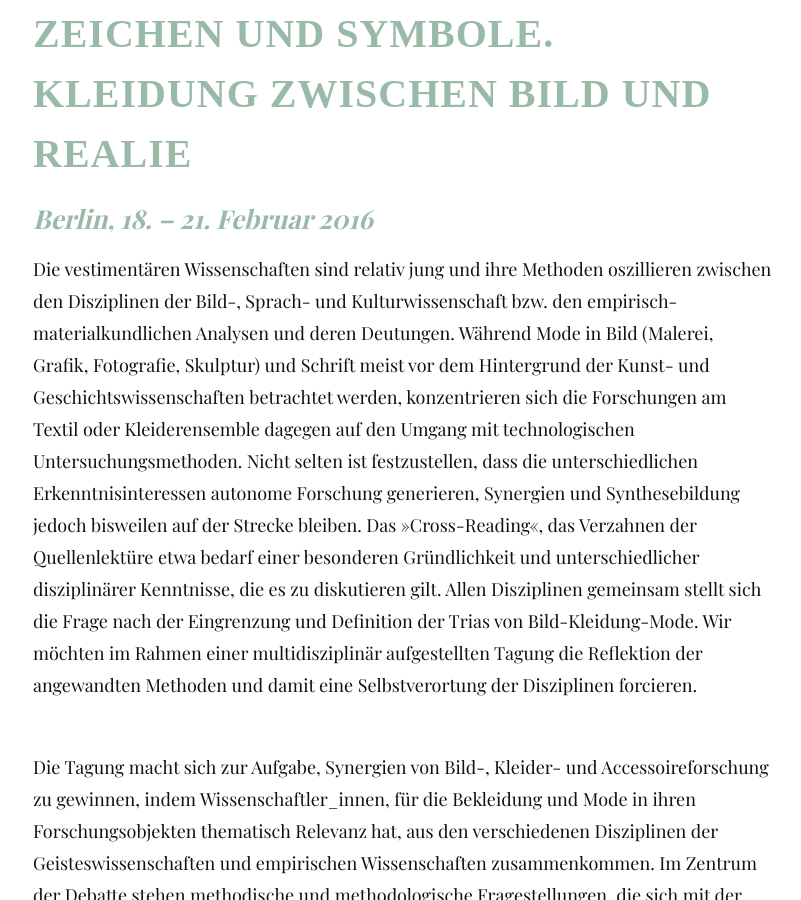
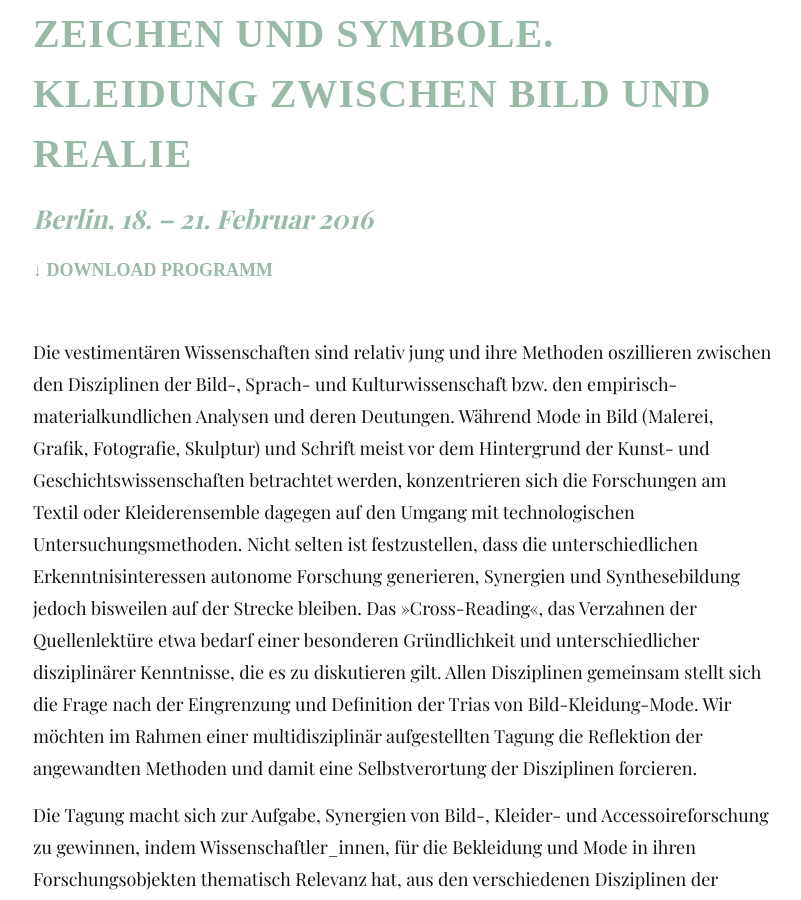
Before and after one commit to hu-bwg/website-zeichen-und-symbole, a Jekyll site: the page built from src/de/01_signs_and_symbols.md, in a window 1280 px wide and 900 px high, scrolled down 612 px. Shown: the whole window, without its empty margins (237-1038 px from the left). Built offline with Jekyll 4.4.1, drawn with Linux system fonts in a browser that asks for light colours; nearby versions of some CDN libraries; some web fonts are replaced.

Commit message:
Added Flyer + Download Link

```diff
--- a/src/de/01_signs_and_symbols.md
+++ b/src/de/01_signs_and_symbols.md
@@ -9,6 +9,8 @@ language: de
 
 ### Berlin, 18. – 21. Februar 2016
 {: .header-line}
+
+<a href="../files/flyer.pdf" class="download">↓ Download Programm</a>
 
 Die vestimentären Wissenschaften sind relativ jung und ihre Methoden oszillieren zwischen den Disziplinen der Bild-,
 Sprach- und Kulturwissenschaft bzw. den empirisch-materialkundlichen Analysen und deren Deutungen. Während Mode in Bild
```
Also changed, not shown: src/en/01_signs_and_symbols.md (+2 -0 lines), 1 other file.
